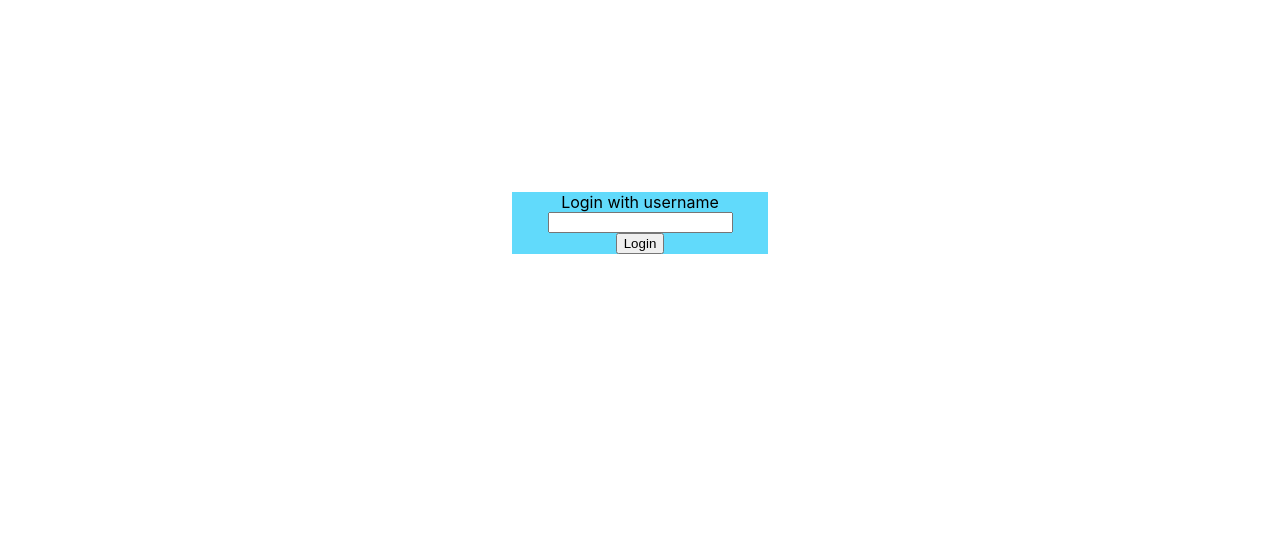
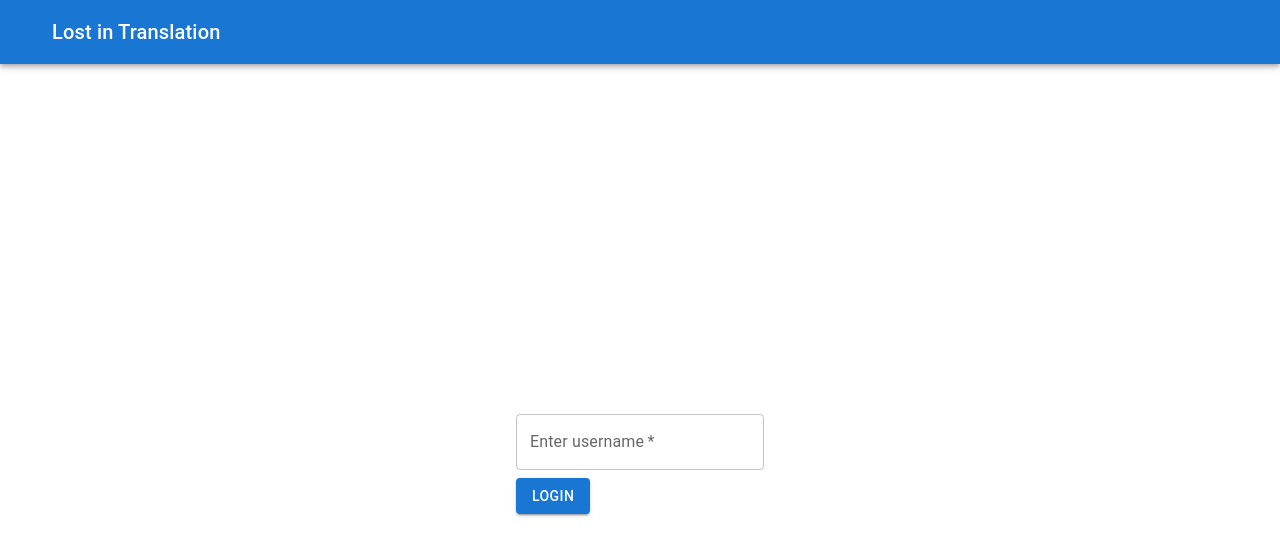
Before and after one commit to 0xSkrra/assignment5, a React (Create React App) app: page /login in a window 1280 px wide. Shown: the top 556 px of the page. Built offline with nearby package versions, Linux system fonts and the light colour scheme; the HTML template or start-up script is replaced by a standard one.

Commit message:
refactor: fix styling, feat: app now has navbar and base layout

```diff
--- a/src/App.tsx
+++ b/src/App.tsx
@@ -3,12 +3,15 @@ import { BrowserRouter } from "react-router-dom";
 import UserContextProvider from "./components/UserContextProvider";
 
 import Routing from "./Routing";
+import BaseLayout from "./components/BaseLayout";
 
 function App() {
   return (
     <UserContextProvider>
       <BrowserRouter>
-        <Routing />
+        <BaseLayout>
+          <Routing />
+        </BaseLayout>
       </BrowserRouter>
     </UserContextProvider>
   );
--- /dev/null
+++ b/src/components/BaseLayout.tsx
@@ -0,0 +1,27 @@
+import { Container, Grid} from "@mui/material"
+import MenuAppBar from "./MenuAppBar"
+
+interface baseLayoutProps {
+    // set children to be react element or multiple react elements
+    children: React.ReactNode | React.ReactNode[]
+  }
+
+const BaseLayout = ({children}: baseLayoutProps) => {
+  return (
+    <div>
+      <MenuAppBar/>
+      <Grid
+  container
+  spacing={0}
+  direction="column"
+  alignItems="center"
+  justifyContent="center"
+  style={{ minHeight: '100vh' }}
+>
+   {children}
+   </Grid>
+   </div>
+  )
+}
+
+export default BaseLayout
--- a/src/components/Login/index.tsx
+++ b/src/components/Login/index.tsx
@@ -1,3 +1,5 @@
+import { Grid, TextField } from "@mui/material"
+import Button from "@mui/material/Button"
 import { FormEvent, useContext, useState } from "react"
 import { useNavigate } from "react-router-dom"
 import { getOrCreateUserByUserName } from "../../common/util/API"
@@ -14,17 +16,23 @@ const LoginPage = () => {
     navigate("/translate")
   }
   return (
-    <form id= "login-component" onSubmit={handleLogin}>
-      <label htmlFor="usernameInput">Login with username</label>
-      <input
-        minLength={2}
+    <Grid item xs={3} alignItems="center"
+    justifyContent="center">
+    <form onSubmit={handleLogin}>
+    <Grid item>
+      <TextField
         onChange={(e) => setUsername(e.target.value)}
         value={username}
+        label="Enter username"
         id="usernameInput"
         type="text"
+        required
       />
-      <button type="submit">Login</button>
+      </Grid>
+      <Grid item alignItems="center"
+  justifyContent="center"><Button sx={{ mt: 1 }} variant="contained" type="submit">Login</Button></Grid>
     </form>
+    </Grid>
   )
 }
 
--- /dev/null
+++ b/src/components/MenuAppBar.tsx
@@ -0,0 +1,76 @@
+import { Box, FormGroup, FormControlLabel, Switch, AppBar, Toolbar, IconButton, Typography, Menu, MenuItem } from "@mui/material";
+import { useState, ChangeEvent, MouseEvent, useContext, useEffect } from "react";
+import { UserContext } from "./UserContextProvider";
+import { useNavigate } from "react-router-dom"
+
+
+export default function MenuAppBar() {
+  const userContext = useContext(UserContext)
+  const user = userContext.getUser()
+  const [auth, setAuth] = useState(false)
+  const [anchorEl, setAnchorEl] = useState<null | HTMLElement>(null)
+  const navigate = useNavigate()
+
+  useEffect(() => {
+    setAuth(user.isAuthenticated)
+  }, [user])
+
+  const handleMenu = (event: MouseEvent<HTMLElement>) => {
+    setAnchorEl(event.currentTarget);
+  };
+
+  const handleClose = () => {
+    setAnchorEl(null);
+  };
+
+  return (
+    <Box sx={{ flexGrow: 1 }}>
+      <AppBar position="static">
+        <Toolbar>
+          <IconButton
+            size="large"
+            edge="start"
+            color="inherit"
+            aria-label="menu"
+            sx={{ mr: 2 }}
+          >
+          </IconButton>
+          <Typography onClick={() => navigate('/translate')} variant="h6" component="span" sx={{ flexGrow: 1 }}>
+          Lost in Translation
+          </Typography>
+          {auth && (
+            <div>
+              <IconButton
+                size="large"
+                aria-label="account of current user"
+                aria-controls="menu-appbar"
+                aria-haspopup="true"
+                onClick={handleMenu}
+                color="inherit"
+              >
+              </IconButton>
+              <Menu
+                id="menu-appbar"
+                anchorEl={anchorEl}
+                anchorOrigin={{
+                  vertical: 'top',
+                  horizontal: 'right',
+                }}
+                keepMounted
+                transformOrigin={{
+                  vertical: 'top',
+                  horizontal: 'right',
+                }}
+                open={Boolean(anchorEl)}
+                onClose={handleClose}
+              >
+                <MenuItem onClick={handleClose}>Profile</MenuItem>
+                <MenuItem onClick={handleClose}>My account</MenuItem>
+              </Menu>
+            </div>
+          )}
+        </Toolbar>
+      </AppBar>
+    </Box>
+  );
+}
```
